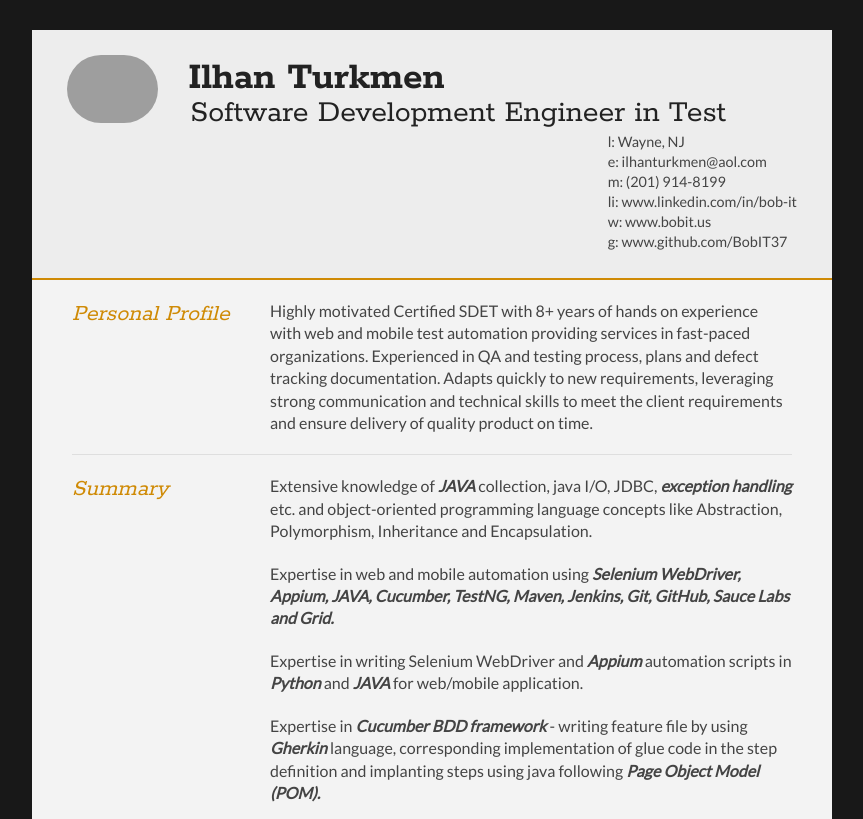
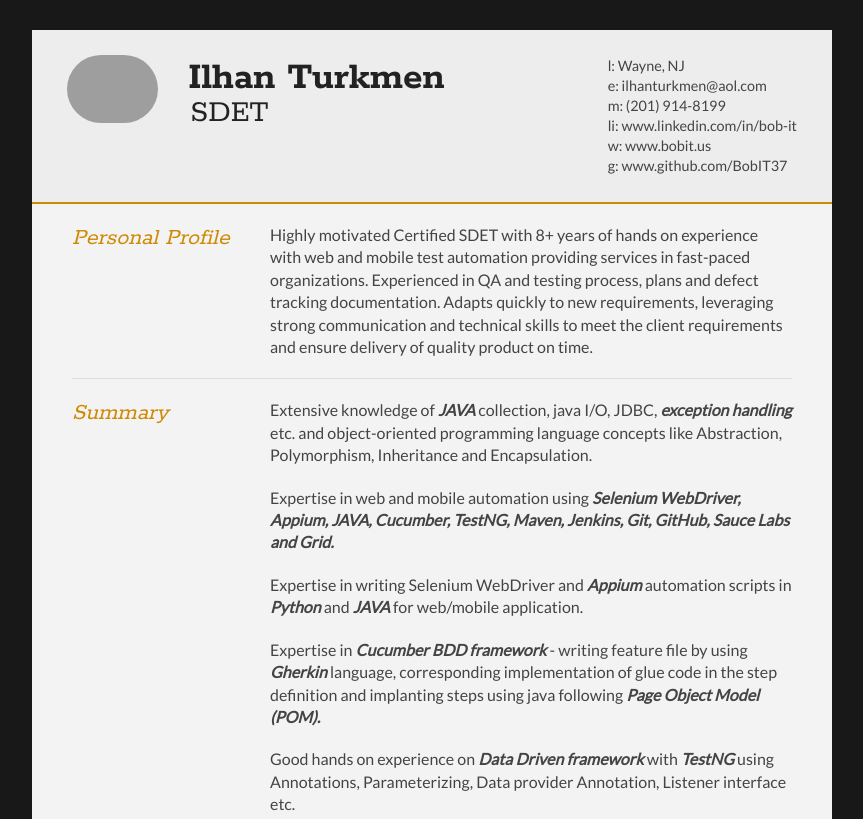
Before and after one commit to BobIT37/Resume, a plain HTML site: page index.html in a window 1280 px wide. Shown: the top 819 px of the page, without its empty margins (208-1071 px from the left). Drawn offline with Linux system fonts and the light colour scheme; grey boxes are pictures that could not be loaded.

Commit message:
sdet
sdet

```diff
--- a/index.html
+++ b/index.html
@@ -23,7 +23,7 @@
 
 		<div id="name">
 			<h1 class="quickFade delayTwo">Ilhan Turkmen</h1>
-			<h2 class="quickFade delayThree">Software Development Engineer in Test</h2>
+			<h2 class="quickFade delayThree">SDET</h2>
 		</div>
 
 		<div id="contactDetails" class="quickFade delayFour">
```
